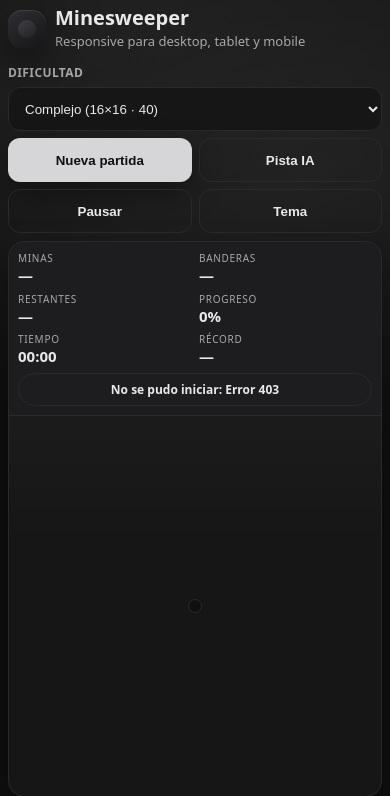
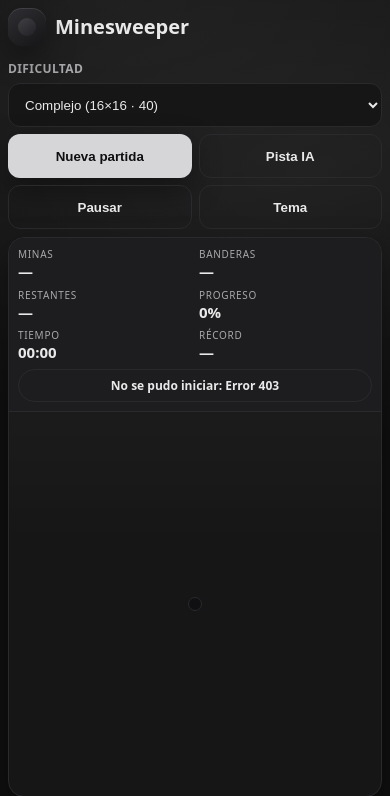
Before and after one commit to lu-developer476/Minesweeper, a Django app: page / in a window 390 px wide. Shown: the top 796 px of the page. Run offline with Django 5.2, Linux system fonts and the light colour scheme.

Commit message:
Remove responsive subtitle (#10)

```diff
--- a/templates/game/index.html
+++ b/templates/game/index.html
@@ -16,7 +16,6 @@
           <div class="logo" aria-hidden="true"></div>
           <div>
             <h1>Minesweeper</h1>
-            <p class="subtitle">Responsive para desktop, tablet y mobile</p>
           </div>
         </div>
 
```
